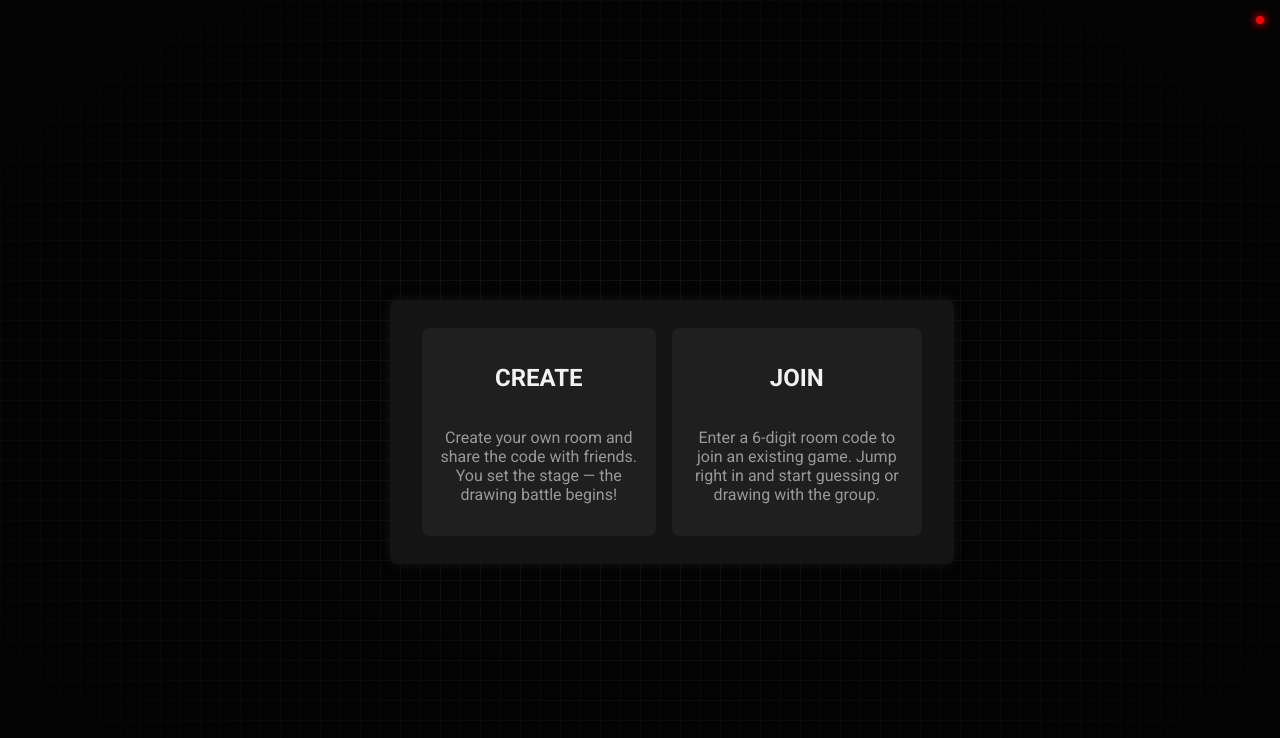
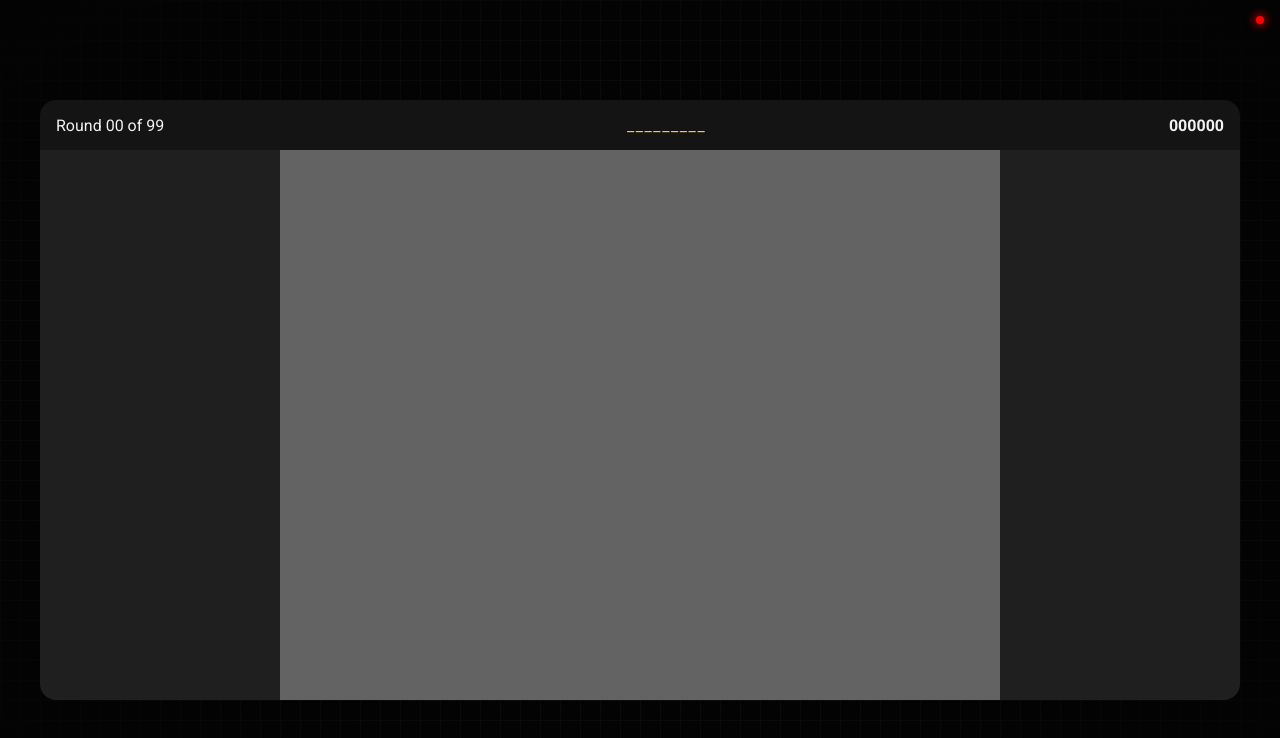
Before and after one commit to PsydoV2/SkribbleX, a React (Vite) app in the folder SkribbleX-FrontEnd/: page / in a window 1280 px wide. Both pictures are taken after a click on the element 538 px from the left and 432 px from the top of the page. Shown: the top 738 px of the page. Built offline with nearby package versions, Linux system fonts and the light colour scheme; no server answers.

Commit message:
feat: reorganize styles and components, remove unused CSS, and enhance GamePage layout

```diff
--- a/SkribbleX-FrontEnd/src/App.tsx
+++ b/SkribbleX-FrontEnd/src/App.tsx
@@ -4,10 +4,12 @@ import ConnectionStatus from "./components/ConnectionStatus";
 import SelectMenu from "./components/SelectMenu";
 import GamePage from "./components/GamePage";
 import { socketService } from "./service/socket.service";
+// import { useToast } from "./hooks/ToastContext";
 
 function App() {
   const [isConnected, setIsConnected] = useState(socket.connected);
   const [roomID, setRoomID] = useState("");
+  // const { showToast } = useToast();
 
   useEffect(() => {
     function onConnect() {
@@ -37,12 +39,15 @@ function App() {
   };
 
   const handleCreateRoom = async () => {
-    try {
-      const roomID: string = await socketService.createRoom();
-      setRoomID(roomID);
-    } catch (err) {
-      console.error("Failed to create room", err);
-    }
+    // try {
+    //   const roomID: string = await socketService.createRoom();
+    //   setRoomID(roomID);
+    // } catch (err) {
+    //   console.error("Failed to create room", err);
+    //   setRoomID("000000");
+    //   showToast("error", err + "");
+    // }
+    setRoomID("000000");
   };
 
   return (
--- a/SkribbleX-FrontEnd/src/components/GamePage.tsx
+++ b/SkribbleX-FrontEnd/src/components/GamePage.tsx
@@ -17,14 +17,23 @@ export default function GamePage(props: GamePageProps) {
 
   return (
     <div className="gamePage">
-      <motion.p
+      <div className="gameFrame">
+        <div className="gameTopBar">
+          <span>Round 00 of 99</span>
+          <span>_________</span>
+          <motion.span
             id="roomID"
             onClick={handleCopyRoomID}
             whileTap={{ scale: 0.85 }}
             transition={{ type: "spring", stiffness: 500, damping: 12 }}
           >
             {props.roomID}
-      </motion.p>
+          </motion.span>
+        </div>
+        <div className="gamePlayerList"></div>
+        <canvas className="gameCanvas"></canvas>
+        <div className="gameGuessChat"></div>
+      </div>
     </div>
   );
 }
--- a/SkribbleX-FrontEnd/src/main.tsx
+++ b/SkribbleX-FrontEnd/src/main.tsx
@@ -1,6 +1,6 @@
 import { StrictMode } from "react";
 import { createRoot } from "react-dom/client";
-import "./index.css";
+import "./styles/index.css";
 import App from "./App.tsx";
 import { ToastProvider } from "./hooks/ToastContext.tsx";
 
--- /dev/null
+++ b/SkribbleX-FrontEnd/src/styles/gamePage.css
@@ -0,0 +1,88 @@
+@import "./variables.css";
+
+.gamePage {
+  min-height: 100vh;
+  width: 100%;
+
+  display: flex;
+  justify-content: center;
+  align-items: center;
+
+  /* etwas Abstand zum Rand */
+  padding: 2rem;
+  box-sizing: border-box;
+}
+
+.gamePage .gameFrame {
+  /* responsive statt fix 1200px */
+  width: 100%;
+  max-width: 1200px;
+  height: 600px; /* kannst du auch in max-height ändern */
+
+  border-radius: 1rem;
+  overflow: hidden;
+  background-color: var(--bg-dark); /* statt rot */
+
+  display: grid;
+  grid-template-rows: auto 1fr;
+  grid-template-columns: 0.2fr 0.6fr 0.2fr; /* 20% / 60% / 20% */
+
+  /* optional Schatten */
+  /* box-shadow: 0 20px 40px rgba(0, 0, 0, 0.35); */
+}
+
+/* Topbar geht über alle 3 Spalten */
+.gamePage .gameFrame .gameTopBar {
+  grid-column: 1 / -1;
+
+  height: 50px;
+  background-color: var(--bg);
+
+  display: flex;
+  justify-content: space-between;
+  align-items: center;
+
+  padding: 0 1rem;
+}
+
+.gamePage .gameFrame .gameTopBar span:nth-of-type(2) {
+  color: var(--primary);
+  letter-spacing: 0.1rem;
+}
+
+/* Spieler-Liste links */
+.gamePage .gameFrame .gamePlayerList {
+  /* Zeile 2, Spalte 1 */
+  grid-row: 2;
+  grid-column: 1;
+
+  background-color: var(--bg-light);
+  /* Layout inside später */
+}
+
+/* Canvas in der Mitte */
+.gamePage .gameFrame .gameCanvas {
+  /* Zeile 2, Spalte 2 */
+  grid-row: 2;
+  grid-column: 2;
+
+  background-color: var(--highlight);
+  width: 100%;
+  height: 100%;
+  display: block; /* Canvas mag das gerne */
+}
+
+/* Chat rechts */
+.gamePage .gameFrame .gameGuessChat {
+  /* Zeile 2, Spalte 3 */
+  grid-row: 2;
+  grid-column: 3;
+
+  background-color: var(--bg-light);
+}
+
+/* Room-ID Style */
+.gamePage #roomID {
+  font-weight: bolder;
+  cursor: pointer;
+}
--- a/SkribbleX-FrontEnd/src/index.css
+++ b/SkribbleX-FrontEnd/src/styles/index.css
@@ -1,22 +1,8 @@
 @import url("https://fonts.googleapis.com/css2?family=Roboto:ital,wght@0,100..900;1,100..900&display=swap");
-
-:root {
-  --bg-dark: #030303;
-  --bg: hsl(300 0% 8%);
-  --bg-light: hsl(0 0% 12%);
-  --text: hsl(300 0% 95%);
-  --text-muted: hsl(300 0% 60%);
-  --highlight: hsl(330 0% 39%);
-  --border: hsl(0 0% 28%);
-  --border-muted: hsl(300 0% 18%);
-  --primary: hsl(48, 100%, 51%);
-  --secondary: hsl(221, 81%, 46%);
-  --danger: hsl(42, 100%, 50%);
-  --warning: hsl(0, 100%, 61%);
-  --success: rgb(24, 65, 1, 0.7);
-  --success-border: rgb(45, 124, 0);
-  --info: hsl(195, 100%, 59%);
-}
+@import "./variables.css";
+@import "./statusWrapper.css";
+@import "./toast.css";
+@import "./gamePage.css";
 
 .roboto {
   font-family: "Roboto", sans-serif;
@@ -53,34 +39,6 @@ body {
 
   outline: 0;
   border: 0;
-}
-
-.statusWrapper {
-  position: absolute;
-  top: 1rem;
-  right: 1rem;
-
-  display: flex;
-  justify-content: center;
-  align-items: center;
-  gap: 1rem;
-}
-
-.statusWrapper .statusCircle {
-  height: 0.5rem;
-  aspect-ratio: 1/1;
-
-  border-radius: 100%;
-}
-
-.statusWrapper .statusCircle.connected {
-  background-color: green;
-  box-shadow: 0px 0px 10px 1px green;
-}
-
-.statusWrapper .statusCircle.disconnected {
-  background-color: red;
-  box-shadow: 0px 0px 10px 1px red;
 }
 
 .selectMenuWrapper {
@@ -236,79 +194,3 @@ body {
   outline: 1px solid green;
   /* box-shadow: 0 0 10px 1px var(--success); */
 }
-
-/* ----------------------------------------------------- */
-
-.gamePage {
-  margin: 0;
-}
-
-.gamePage #roomID {
-  background-color: var(--bg-light);
-  width: min-content;
-
-  padding: 1rem;
-  border-radius: 0.5rem;
-
-  position: absolute;
-  left: 1rem;
-  top: 1rem;
-
-  font-weight: bolder;
-
-  cursor: pointer;
-}
-
-.gamePage #roomID:hover {
-  background-color: var(--border-muted);
-}
-
-/* TOAST */
-
-/* Wrapper für alle Toasts */
-.toast-container {
-  position: fixed;
-  bottom: 2rem;
-  left: 50%;
-  transform: translateX(-50%);
-  display: flex;
-  flex-direction: column;
-  gap: 12px;
-  z-index: 9999;
-  pointer-events: none; /* Klicks gehen durch */
-}
-
-/* Allgemeiner Toast */
-.toast {
-  pointer-events: auto;
-  padding: 0.5rem 1rem;
-  border-radius: 1rem;
-
-  min-width: 100px;
-
-  text-align: center;
-  color: var(--text);
-  backdrop-filter: blur(4px);
-}
-
-/* Toast Typen */
-.toast.success {
-  background-color: var(--success);
-  outline: 1px solid var(--success-border);
-  box-shadow: 0px 0px 10px 1px var(--success-border);
-}
-
-.toast.error {
-  background-color: var(--danger);
-  box-shadow: 0px 0px 10px 1px var(--danger);
-}
-
-.toast.info {
-  background-color: var(--info);
-  box-shadow: 0px 0px 10px 1px var(--info);
-}
-
-.toast.warning {
-  background-color: var(--warning);
-  box-shadow: 0px 0px 10px 1px var(--warning);
-}
--- /dev/null
+++ b/SkribbleX-FrontEnd/src/styles/statusWrapper.css
@@ -0,0 +1,29 @@
+@import "./variables.css";
+
+.statusWrapper {
+  position: absolute;
+  top: 1rem;
+  right: 1rem;
+
+  display: flex;
+  justify-content: center;
+  align-items: center;
+  gap: 1rem;
+}
+
+.statusWrapper .statusCircle {
+  height: 0.5rem;
+  aspect-ratio: 1/1;
+
+  border-radius: 100%;
+}
+
+.statusWrapper .statusCircle.connected {
+  background-color: green;
+  box-shadow: 0px 0px 10px 1px green;
+}
+
+.statusWrapper .statusCircle.disconnected {
+  background-color: red;
+  box-shadow: 0px 0px 10px 1px red;
+}
--- /dev/null
+++ b/SkribbleX-FrontEnd/src/styles/toast.css
@@ -0,0 +1,46 @@
+.toast-container {
+  position: fixed;
+  bottom: 2rem;
+  left: 50%;
+  transform: translateX(-50%);
+  display: flex;
+  flex-direction: column;
+  gap: 12px;
+  z-index: 9999;
+  pointer-events: none; /* Klicks gehen durch */
+}
+
+/* Allgemeiner Toast */
+.toast {
+  pointer-events: auto;
+  padding: 0.5rem 1rem;
+  border-radius: 1rem;
+
+  min-width: 100px;
+
+  text-align: center;
+  color: var(--text);
+  backdrop-filter: blur(4px);
+}
+
+/* Toast Typen */
+.toast.success {
+  background-color: var(--success);
+  outline: 1px solid var(--success-border);
+  box-shadow: 0px 0px 10px 1px var(--success-border);
+}
+
+.toast.error {
+  background-color: var(--danger);
+  box-shadow: 0px 0px 10px 1px var(--danger);
+}
+
+.toast.info {
+  background-color: var(--info);
+  box-shadow: 0px 0px 10px 1px var(--info);
+}
+
+.toast.warning {
+  background-color: var(--warning);
+  box-shadow: 0px 0px 10px 1px var(--warning);
+}
--- /dev/null
+++ b/SkribbleX-FrontEnd/src/styles/variables.css
@@ -0,0 +1,17 @@
+:root {
+  --bg-dark: #030303;
+  --bg: hsl(300 0% 8%);
+  --bg-light: hsl(0 0% 12%);
+  --text: hsl(300 0% 95%);
+  --text-muted: hsl(300 0% 60%);
+  --highlight: hsl(330 0% 39%);
+  --border: hsl(0 0% 28%);
+  --border-muted: hsl(300 0% 18%);
+  --primary: hsl(48, 100%, 51%);
+  --secondary: hsl(221, 81%, 46%);
+  --danger: hsl(42, 100%, 50%);
+  --warning: hsl(0, 100%, 61%);
+  --success: rgb(24, 65, 1, 0.7);
+  --success-border: rgb(45, 124, 0);
+  --info: hsl(195, 100%, 59%);
+}
```
Also changed, not shown: SkribbleX-FrontEnd/src/service/socket.service.ts (+6 -2 lines). Lines whose indentation alone changed are shown as unchanged.
